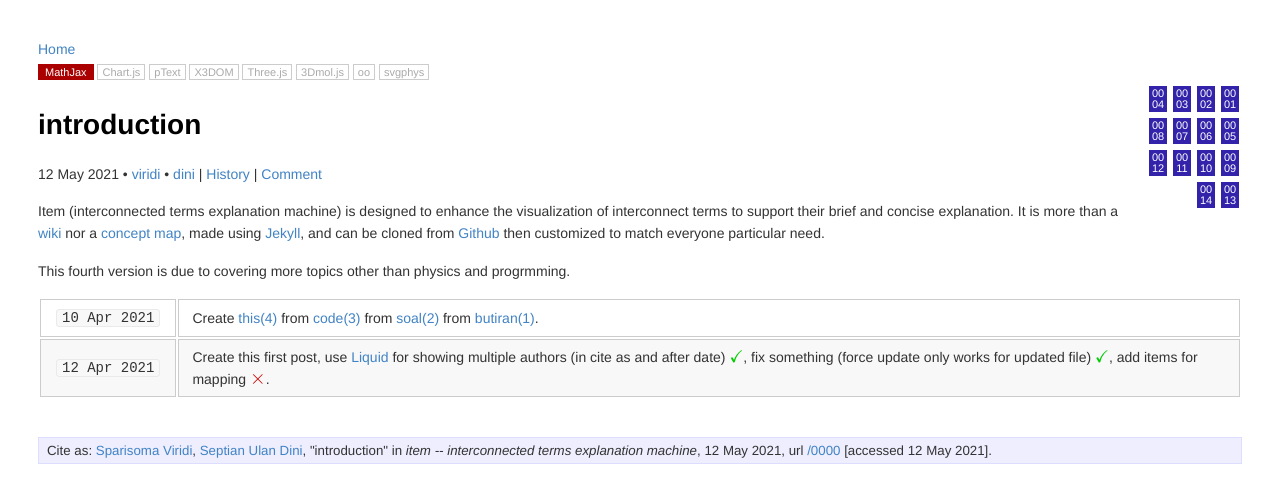
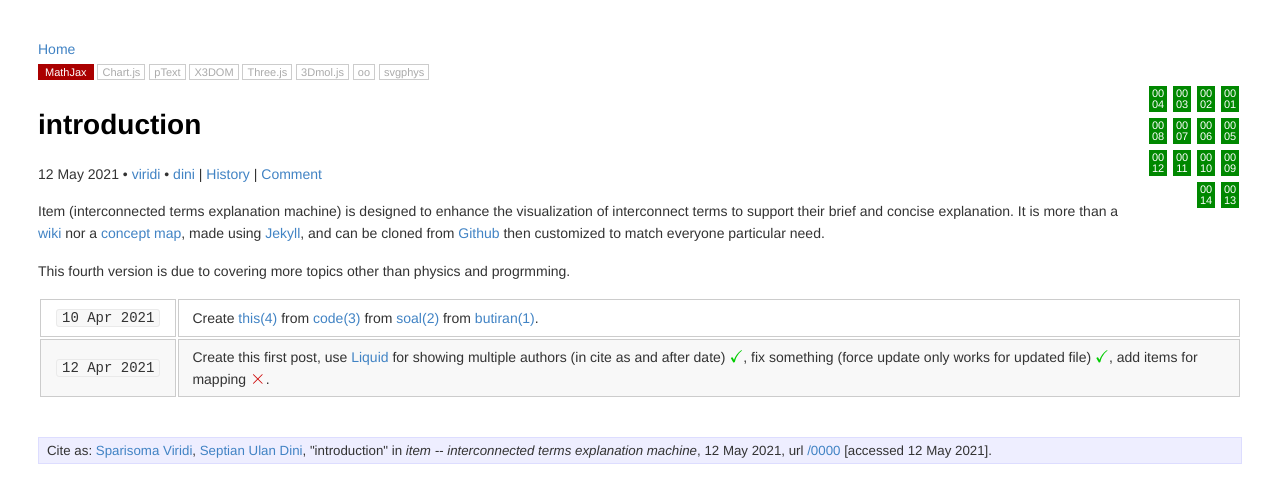
Before and after one commit to dudung/butir, a Jekyll site: the page built from _posts/0/00/2021-05-12-introduction.md, in a window 1280 px wide. Shown: the top 503 px of the page. Built offline with Jekyll 4.4.1, drawn with Linux system fonts in a browser that asks for light colours; formulas are drawn with MathJax 3.

Commit message:
update style for nodes, still but rect

```diff
--- a/_sass/main.scss
+++ b/_sass/main.scss
@@ -8,7 +8,7 @@
 	text-align: center;
 	line-height: 1em;
 	color: #fff;
-	background: #32a;
+	background: #080;
 }
 
 .nodes_container {
```
